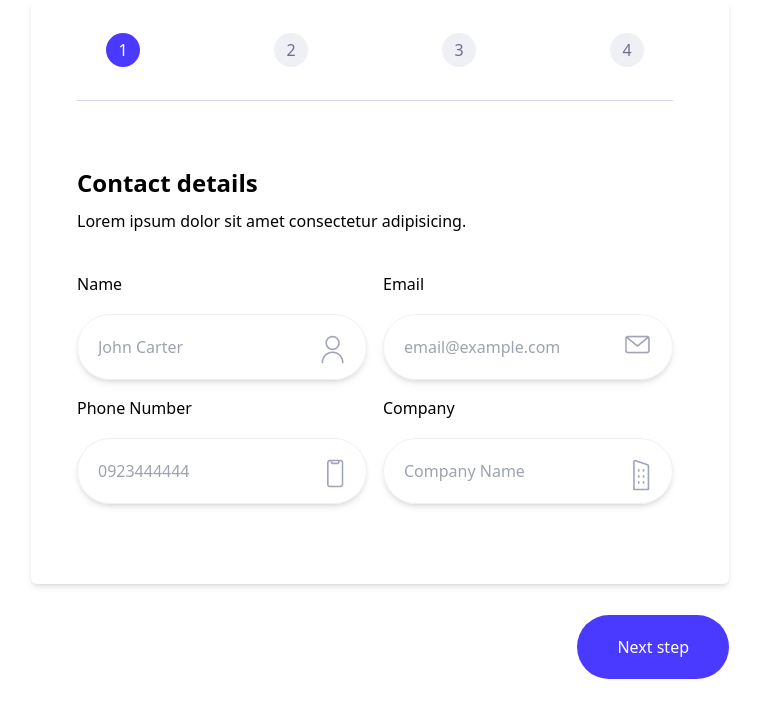
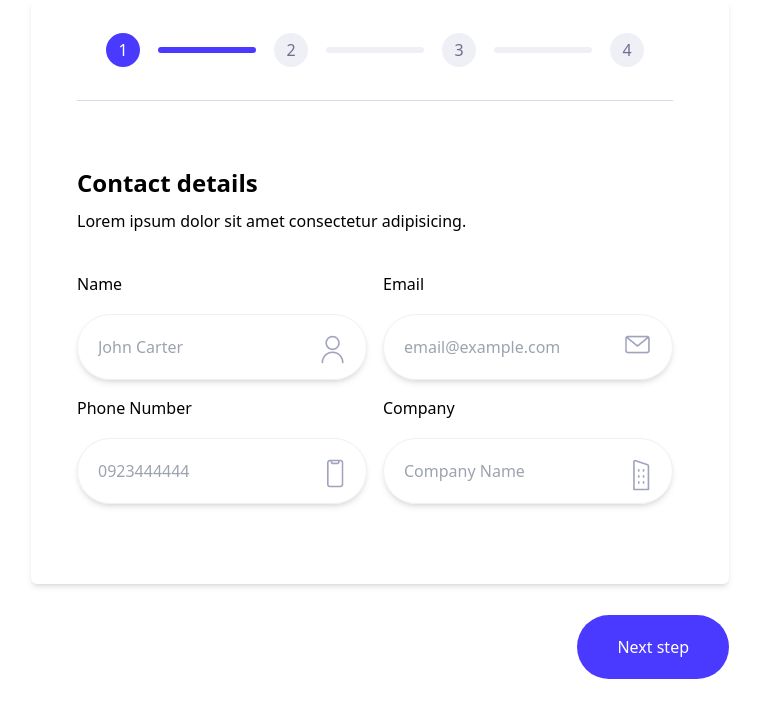
Before and after one commit to JiunJieLin/React-Login, a React (Vite) app: page / in a window 1280 px wide. Shown: the top 718 px of the page, without its empty margins (260-1020 px from the left). Built offline with nearby package versions, Linux system fonts and the light colour scheme.

Commit message:
ProgressBar borderLine

```diff
--- a/src/App.jsx
+++ b/src/App.jsx
@@ -65,14 +65,12 @@ const App = () => {
           {currentActive === 2 && (
             <OurService
               setSelectCardState={setSelectCardState}
-              selectCardState={selectCardState}
               setStep2Contact={setStep2Contact}
             />
           )}
           {currentActive === 3 && (
             <Budget
               setSelectBudgetState={setSelectBudgetState}
-              selectBudgetState={selectBudgetState}
               setStep3Contact={setStep3Contact}
             />
           )}
--- a/src/components/Budget.jsx
+++ b/src/components/Budget.jsx
@@ -1,11 +1,11 @@
 import selectedCircle from "../public/pictures/selectedcircle.png";
 import unSelectedCircle from "../public/pictures/unselectcircle.png";
-import { useState, useEffect } from "react";
+import { useState } from "react";
 import classNames from "classnames";
 
 const Budget = ({
   setSelectBudgetState,
-  selectBudgetState,
+
   setStep3Contact,
 }) => {
   const budgets = [
@@ -19,16 +19,10 @@ const Budget = ({
   const handleSelect = (index) => {
     const selectedBudget = budgets[index];
     setSelectBudget(selectedBudget);
-    console.log(selectBudget);
     setStep3Contact(selectedBudget);
     setSelectBudgetState(true);
   };
-  useEffect(() => {
-    console.log(selectBudgetState);
-  }, [selectBudgetState]);
-  useEffect(() => {
-    console.log(selectBudget);
-  }, [selectBudget]);
+
   return (
     <div className=" mt-[64px]">
       <h1 className="mb-[7.5px] text-[24px] font-bold ">
--- a/src/components/OurServices.jsx
+++ b/src/components/OurServices.jsx
@@ -5,11 +5,7 @@ import settingIcon from "../public/pictures/Setting.png";
 import classNames from "classnames";
 import { useState, useEffect } from "react";
 
-const OurService = ({
-  selectCardState,
-  setSelectCardState,
-  setStep2Contact,
-}) => {
+const OurService = ({ setSelectCardState, setStep2Contact }) => {
   const cards = [
     {
       img: developmentIcon,
@@ -35,13 +31,7 @@ const OurService = ({
     setStep2Contact(selectedCardText);
     setSelectCardState(true);
   };
-  useEffect(() => {
-    console.log(selectCardState);
-  }, [selectCardState]);
 
-  useEffect(() => {
-    console.log(selectCard);
-  }, [selectCard]);
   return (
     <div className=" mt-[64px]">
       <h1 className="mb-[7.5px] text-[24px] font-bold ">Our services</h1>
@@ -70,3 +60,10 @@ const OurService = ({
 };
 
 export default OurService;
+// useEffect(() => {
+//   console.log(selectCardState);
+// }, [selectCardState]);
+
+// useEffect(() => {
+//   console.log(selectCard);
+// }, [selectCard]);
--- a/src/components/ProgressBar.jsx
+++ b/src/components/ProgressBar.jsx
@@ -1,23 +1,34 @@
 import classNames from "classnames";
+import React from "react";
 
 const ProgressBar = ({ currentStep }) => {
   const steps = [1, 2, 3, 4];
 
   return (
-    <div className="flex items-center justify-center gap-[134px] py-[33px] ">
-      {steps.map((step) => (
+    <div className="flex items-center justify-center gap-[18px] py-[33px] ">
+      {steps.map((step, index) => (
+        <React.Fragment key={step}>
           <div
-          key={step}
             className={classNames(
               "flex h-[34px] w-[34px] items-center justify-center rounded-full",
               {
-              "bg-primary text-white": step === currentStep,
-              "bg-[#EFF0F6] text-[#6F6C90]": step !== currentStep,
+                "bg-primary text-white": step <= currentStep,
+                "bg-[#EFF0F6] text-[#6F6C90]": step > currentStep,
               }
             )}
           >
             {step}
           </div>
+          {index !== steps.length - 1 && (
+            <div
+              className={`h-[6px] w-[98px] rounded-md border-2 ${
+                step <= currentStep
+                  ? "border-primary bg-primary"
+                  : "border-[#EFF0F6] bg-[#EFF0F6]"
+              }`}
+            ></div>
+          )}
+        </React.Fragment>
       ))}
     </div>
   );
```
Lines whose indentation alone changed are shown as unchanged.
